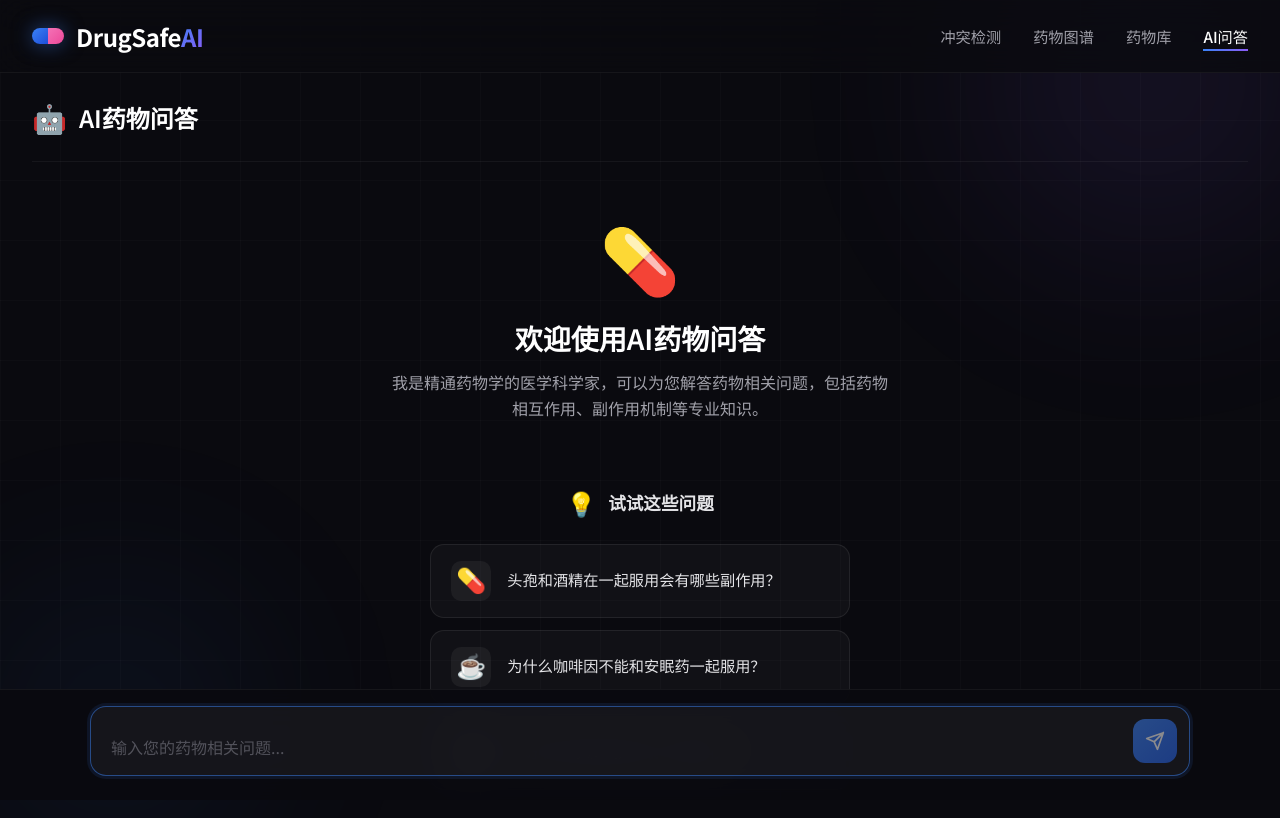
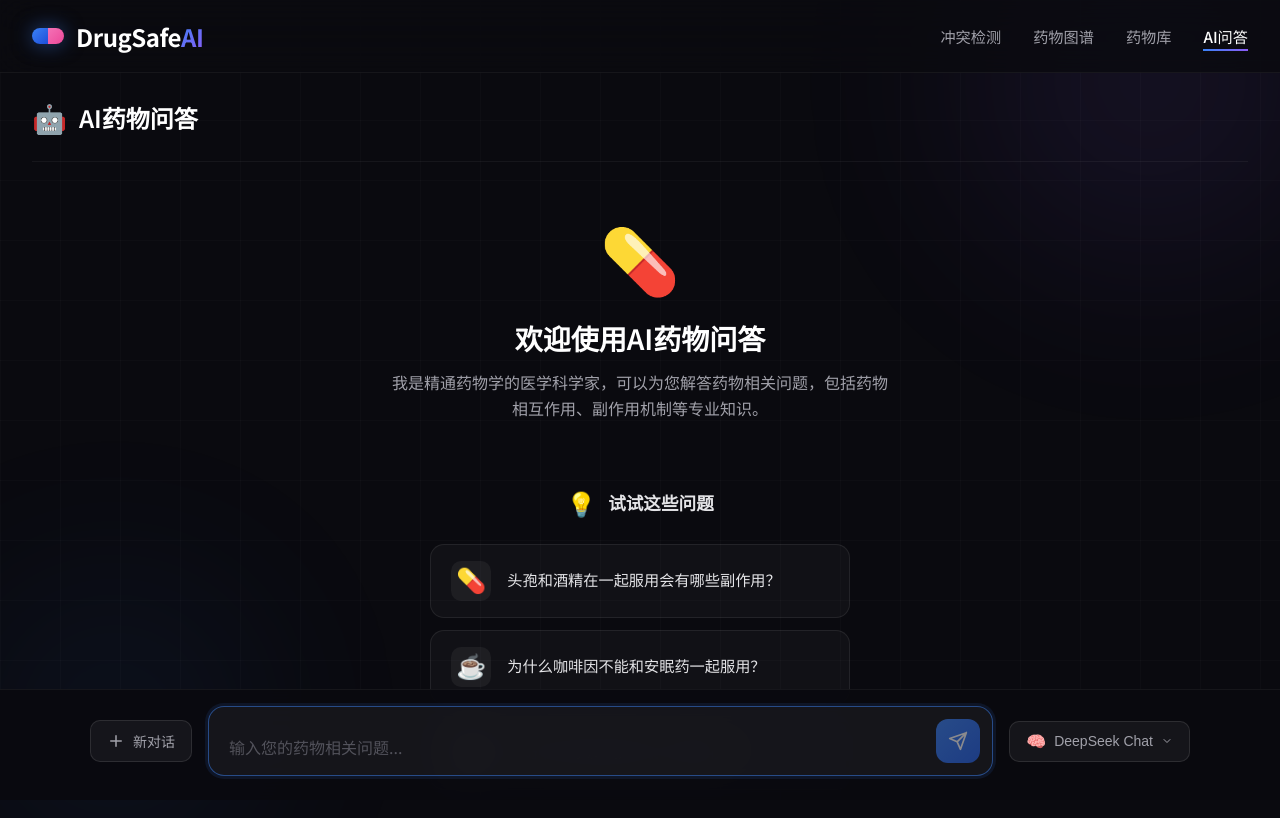
Before and after one commit to zhaojingnan040813/bishe-frontend, a Vue app: page /ai-chat in a window 1280 px wide. Shown: the top 818 px of the page. Built offline with nearby package versions, Linux system fonts and the light colour scheme.

Commit message:
支持切换模型了

```diff
--- a/src/utils/sse.ts
+++ b/src/utils/sse.ts
@@ -25,6 +25,8 @@ export interface SSEOptions {
     message: string
     /** 对话历史 */
     history?: Array<{ role: 'user' | 'assistant'; content: string }>
+    /** 模型名称 */
+    model?: string
     /** 收到内容时的回调 */
     onContent?: (text: string) => void
     /** 开始时的回调 */
@@ -95,6 +97,7 @@ export async function connectSSE(options: SSEOptions): Promise<void> {
     const {
         message,
         history = [],
+        model = 'deepseek-chat',
         onContent,
         onStart,
         onDone,
@@ -118,7 +121,7 @@ export async function connectSSE(options: SSEOptions): Promise<void> {
                 'Content-Type': 'application/json',
                 'Accept': 'text/event-stream'
             },
-            body: JSON.stringify({ message, history }),
+            body: JSON.stringify({ message, history, model }),
             signal: controller.signal
         })
 
--- a/src/views/AIChatView.vue
+++ b/src/views/AIChatView.vue
@@ -80,8 +80,25 @@
 
 
       </div>
-              <!-- 输入区域 -->
-        <div class="input-area">
+
+      <!-- 输入区域 -->
+      <div class="input-area">
+        <div class="input-area-content">
+          <!-- 左侧操作按钮 -->
+          <div class="input-actions-left">
+            <button
+              class="action-btn new-chat-btn"
+              @click="handleNewChat"
+              title="新对话"
+            >
+              <svg width="18" height="18" viewBox="0 0 24 24" fill="none">
+                <path d="M12 5V19M5 12H19" stroke="currentColor" stroke-width="2" stroke-linecap="round" stroke-linejoin="round"/>
+              </svg>
+              <span class="btn-text">新对话</span>
+            </button>
+          </div>
+
+          <!-- 中间输入框 -->
           <div class="input-wrapper">
             <textarea
               ref="inputRef"
@@ -106,14 +123,47 @@
               </span>
             </button>
           </div>
-          <!-- <p class="input-hint">按 Enter 发送，Shift + Enter 换行</p> -->
+
+          <!-- 右侧模型选择 -->
+          <div class="input-actions-right">
+            <div class="model-selector">
+              <button
+                class="model-btn"
+                @click="toggleModelDropdown"
+                title="切换模型"
+              >
+                <span class="model-icon">🧠</span>
+                <span class="model-name">{{ currentModelLabel }}</span>
+                <svg class="dropdown-arrow" :class="{ 'open': showModelDropdown }" width="12" height="12" viewBox="0 0 24 24" fill="none">
+                  <path d="M6 9L12 15L18 9" stroke="currentColor" stroke-width="2" stroke-linecap="round" stroke-linejoin="round"/>
+                </svg>
+              </button>
+              <div v-if="showModelDropdown" class="model-dropdown">
+                <button
+                  v-for="model in availableModels"
+                  :key="model.value"
+                  class="model-option"
+                  :class="{ 'active': currentModel === model.value }"
+                  @click="selectModel(model.value)"
+                >
+                  <span class="option-icon">{{ model.icon }}</span>
+                  <div class="option-info">
+                    <span class="option-name">{{ model.label }}</span>
+                    <span class="option-desc">{{ model.description }}</span>
+                  </div>
+                  <span v-if="currentModel === model.value" class="check-icon">✓</span>
+                </button>
+              </div>
+            </div>
+          </div>
         </div>
+      </div>
     </main>
   </div>
 </template>
 
 <script setup lang="ts">
-import { ref, computed, onMounted, nextTick, watch } from 'vue'
+import { ref, computed, onMounted, nextTick, watch, onUnmounted } from 'vue'
 import { useRouter } from 'vue-router'
 import { useChatStore } from '@/stores/chat'
 import { connectSSE } from '@/utils/sse'
@@ -129,6 +179,52 @@ const inputRef = ref<HTMLTextAreaElement | null>(null)
 const messagesContainer = ref<HTMLDivElement | null>(null)
 const inputText = ref('')
 const isStreaming = ref(false)
+
+// 模型相关
+const showModelDropdown = ref(false)
+const currentModel = ref('deepseek-chat')
+
+// DeepSeek 可用模型
+const availableModels = [
+  {
+    value: 'deepseek-chat',
+    label: 'DeepSeek Chat',
+    icon: '💬',
+    description: '通用对话，适合日常问答'
+  },
+  {
+    value: 'deepseek-reasoner',
+    label: 'DeepSeek Reasoner',
+    icon: '🧠',
+    description: '深度推理，适合复杂分析'
+  }
+]
+
+const currentModelLabel = computed(() => {
+  const model = availableModels.find(m => m.value === currentModel.value)
+  return model ? model.label : 'DeepSeek Chat'
+})
+
+// 切换模型下拉框
+const toggleModelDropdown = () => {
+  showModelDropdown.value = !showModelDropdown.value
+}
+
+// 选择模型
+const selectModel = (modelValue: string) => {
+  currentModel.value = modelValue
+  showModelDropdown.value = false
+  // 保存到localStorage
+  localStorage.setItem('ai-chat-model', modelValue)
+}
+
+// 点击外部关闭下拉框
+const handleClickOutside = (event: MouseEvent) => {
+  const target = event.target as HTMLElement
+  if (!target.closest('.model-selector')) {
+    showModelDropdown.value = false
+  }
+}
 
 // 导航链接
 const navLinks = [
@@ -146,6 +242,14 @@ const canSend = computed(() => {
 // 导航函数
 const navigateTo = (path: string) => {
   router.push(path)
+}
+
+// 新对话
+const handleNewChat = () => {
+  chatStore.clearHistory()
+  clearStorage()
+  inputText.value = ''
+  inputRef.value?.focus()
 }
 
 // 自动调整输入框高度
@@ -191,6 +295,7 @@ const handleSend = async () => {
     await connectSSE({
       message,
       history,
+      model: currentModel.value,
       onStart: () => {
         // 流开始
       },
@@ -254,8 +359,20 @@ onMounted(() => {
   if (history && history.messages.length > 0) {
     chatStore.setMessages(history.messages)
   }
+  // 加载保存的模型设置
+  const savedModel = localStorage.getItem('ai-chat-model')
+  if (savedModel && availableModels.some(m => m.value === savedModel)) {
+    currentModel.value = savedModel
+  }
   // 聚焦输入框
   inputRef.value?.focus()
+  // 添加点击外部关闭下拉框的事件
+  document.addEventListener('click', handleClickOutside)
+})
+
+// 组件卸载时移除事件监听
+onUnmounted(() => {
+  document.removeEventListener('click', handleClickOutside)
 })
 
 // 监听消息变化，保存到LocalStorage
@@ -651,12 +768,182 @@ watch(
   z-index: 50;
 }
 
-.input-area .input-wrapper {
+.input-area-content {
+  display: flex;
+  align-items: center;
+  gap: 1rem;
   max-width: 1100px;
   margin: 0 auto;
 }
 
+/* 左侧操作按钮 */
+.input-actions-left {
+  display: flex;
+  align-items: center;
+  gap: 0.5rem;
+  flex-shrink: 0;
+}
+
+.action-btn {
+  display: flex;
+  align-items: center;
+  gap: 0.5rem;
+  padding: 0.625rem 1rem;
+  background: rgba(255, 255, 255, 0.05);
+  border: 1px solid rgba(255, 255, 255, 0.1);
+  border-radius: 10px;
+  color: #a1a1aa;
+  font-size: 0.875rem;
+  cursor: pointer;
+  transition: all 0.2s;
+}
+
+.action-btn:hover {
+  background: rgba(59, 130, 246, 0.1);
+  border-color: rgba(59, 130, 246, 0.3);
+  color: #60a5fa;
+}
+
+.new-chat-btn:hover {
+  background: rgba(34, 197, 94, 0.1);
+  border-color: rgba(34, 197, 94, 0.3);
+  color: #4ade80;
+}
+
+.action-btn .btn-text {
+  font-weight: 500;
+}
+
+/* 右侧模型选择 */
+.input-actions-right {
+  display: flex;
+  align-items: center;
+  gap: 0.5rem;
+  flex-shrink: 0;
+}
+
+.model-selector {
+  position: relative;
+}
+
+.model-btn {
+  display: flex;
+  align-items: center;
+  gap: 0.5rem;
+  padding: 0.625rem 1rem;
+  background: rgba(255, 255, 255, 0.05);
+  border: 1px solid rgba(255, 255, 255, 0.1);
+  border-radius: 10px;
+  color: #a1a1aa;
+  font-size: 0.875rem;
+  cursor: pointer;
+  transition: all 0.2s;
+}
+
+.model-btn:hover {
+  background: rgba(139, 92, 246, 0.1);
+  border-color: rgba(139, 92, 246, 0.3);
+  color: #a78bfa;
+}
+
+.model-icon {
+  font-size: 1rem;
+}
+
+.model-name {
+  font-weight: 500;
+  max-width: 120px;
+  overflow: hidden;
+  text-overflow: ellipsis;
+  white-space: nowrap;
+}
+
+.dropdown-arrow {
+  transition: transform 0.2s;
+}
+
+.dropdown-arrow.open {
+  transform: rotate(180deg);
+}
+
+.model-dropdown {
+  position: absolute;
+  bottom: calc(100% + 8px);
+  right: 0;
+  min-width: 260px;
+  background: rgba(20, 20, 30, 0.98);
+  border: 1px solid rgba(255, 255, 255, 0.1);
+  border-radius: 12px;
+  padding: 0.5rem;
+  box-shadow: 0 10px 40px rgba(0, 0, 0, 0.4);
+  animation: dropdownIn 0.2s ease-out;
+}
+
+@keyframes dropdownIn {
+  from {
+    opacity: 0;
+    transform: translateY(10px);
+  }
+  to {
+    opacity: 1;
+    transform: translateY(0);
+  }
+}
+
+.model-option {
+  display: flex;
+  align-items: center;
+  gap: 0.75rem;
+  width: 100%;
+  padding: 0.75rem;
+  background: transparent;
+  border: none;
+  border-radius: 8px;
+  color: #e4e4e7;
+  cursor: pointer;
+  transition: all 0.2s;
+  text-align: left;
+}
+
+.model-option:hover {
+  background: rgba(255, 255, 255, 0.05);
+}
+
+.model-option.active {
+  background: rgba(139, 92, 246, 0.15);
+}
+
+.option-icon {
+  font-size: 1.25rem;
+  flex-shrink: 0;
+}
+
+.option-info {
+  flex: 1;
+  display: flex;
+  flex-direction: column;
+  gap: 0.125rem;
+}
+
+.option-name {
+  font-size: 0.9rem;
+  font-weight: 500;
+  color: #fff;
+}
+
+.option-desc {
+  font-size: 0.75rem;
+  color: #71717a;
+}
+
+.check-icon {
+  color: #a78bfa;
+  font-weight: 600;
+  flex-shrink: 0;
+}
+
 .input-wrapper {
+  flex: 1;
   display: flex;
   align-items: flex-end;
   gap: 0.75rem;
@@ -785,12 +1072,46 @@ watch(
   }
 
   .input-area {
-    padding: 1rem 1rem 1.5rem;
+    padding: 0.75rem 1rem 1rem;
+  }
+
+  .input-area-content {
+    flex-wrap: wrap;
+    gap: 0.75rem;
+  }
+
+  .input-actions-left,
+  .input-actions-right {
+    order: 2;
   }
 
   .input-wrapper {
+    order: 1;
+    width: 100%;
     padding: 0.5rem;
     border-radius: 12px;
+  }
+
+  .action-btn .btn-text {
+    display: none;
+  }
+
+  .action-btn {
+    padding: 0.5rem;
+  }
+
+  .model-name {
+    display: none;
+  }
+
+  .model-btn {
+    padding: 0.5rem;
+  }
+
+  .model-dropdown {
+    right: auto;
+    left: 0;
+    min-width: 220px;
   }
 
   .message-input {
```
